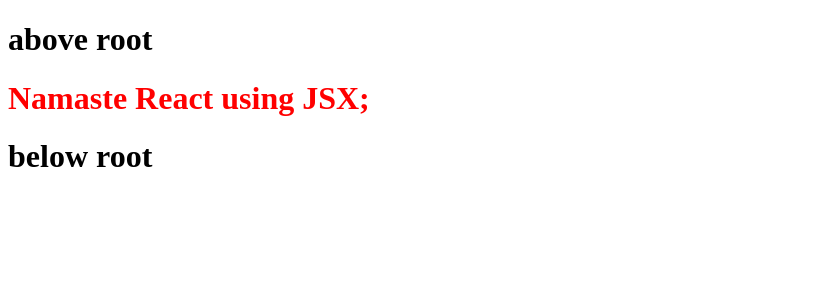
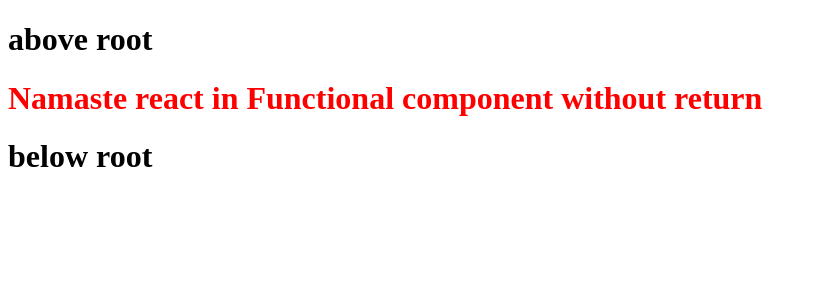
Before and after one commit to sujithasaranam/NamasteReact, a React (Vite) app: page / in a window 1280 px wide. Shown: the top 300 px of the page, without its empty margins (0-817 px from the left). Built offline with nearby package versions, Linux system fonts and the light colour scheme.

Commit message:
namaste-react-ep2: what is a compoenent in react and how many types we can write them

```diff
--- a/App.js
+++ b/App.js
@@ -10,20 +10,29 @@
  *     </div>
  * </div>
  *
-*/
+ */
 import React from "react";
 import ReactDOM from "react-dom/client";
 
 // react element => object => reactDom => HTML element
-const heading = React.createElement("h1", {id: "heading"}, "Namaste React");
+const heading = React.createElement("h1", { id: "heading" }, "Namaste React");
 // using jsx
-const jsxheading = <h1 id="heading">Namaste React using JSX;</h1>
+// const jsxheading = <h1 id="heading">Namaste React using JSX;</h1>
+const jsxheading = <h1 className="heading">Namaste React using JSX</h1>;
 // Now what heading has is exactly same as jsx heading
 const root = ReactDOM.createRoot(document.getElementById("root"));
-root.render(jsxheading);
 
+const HeadingComponent = () => {
+    return <h1 id="heading"> Namaste react in Functional component with return</h1>;
+};
 
+const HeadingComponent2 = () => (
+    <div id="container">
+        <h1 id="heading"> Namaste react in Functional component without return</h1>
+    </div>
+);
 
+root.render(<HeadingComponent2/>);
 // const div = React.createElement("div", { id: "parent" },
 //         React.createElement("div", { id: "child" },
 //         [
@@ -40,7 +49,7 @@
 // );
 
 // const h1 = React.createElement("h1", { id: "heading" }, "Hello World from React!");
-// // console.log(h1) // this returns object
+// console.log(h1) // this returns object
 // const root = ReactDOM.createRoot(document.getElementById("root")); // to create root we use reactdom
 // console.log(div);
 // root.render(div);
```
